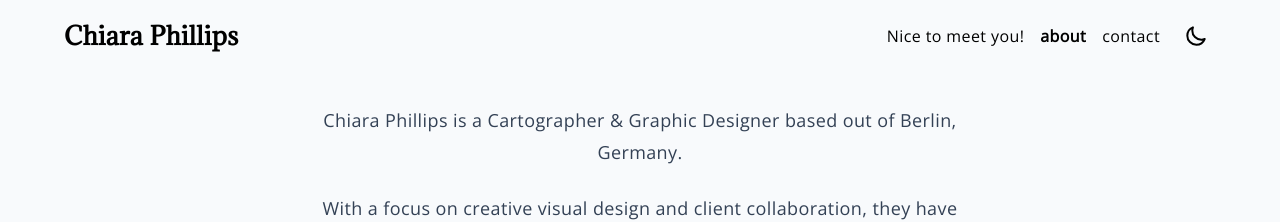
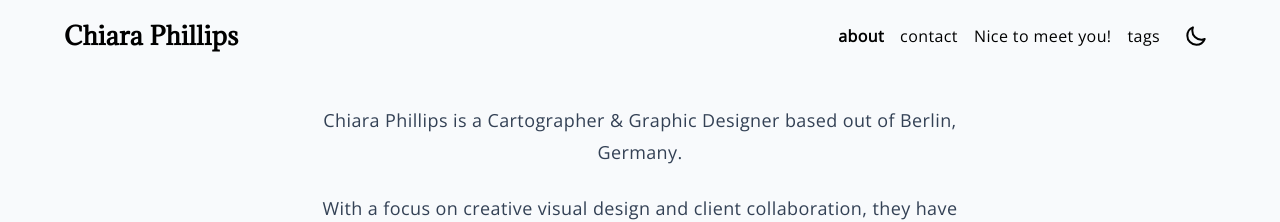
Before and after one commit to chiara-phillips/chiara-phillips.github.io, a Jekyll site: the page built from about.md, in a window 1280 px wide. Shown: the top 222 px of the page. Built offline with Jekyll 4.4.1, drawn with Linux system fonts in a browser that asks for light colours; part of the change alters nothing that is shown.

```diff
--- a/_config.yml
+++ b/_config.yml
@@ -15,11 +15,6 @@ color: "#13ccf9"
 #   shortname: example-com
 #
 
-header_pages:
-  - index.md
-  - about.md
-  - contact.md
-
 rrss:
   linkedin: "https://www.linkedin.com/in/chiaraphillips/"
   bluesky: "https://bsky.app/profile/chiaraphillips.bsky.social"
```
